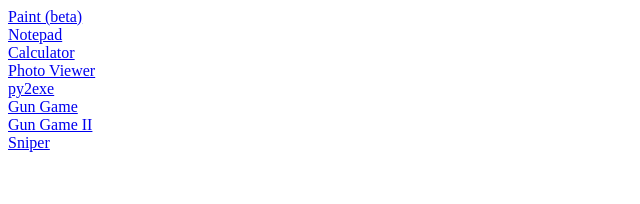
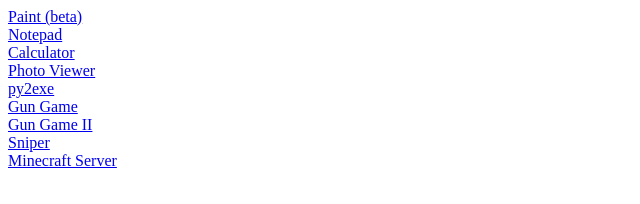
Before and after one commit to dogemanttv/dogemanttv.github.io, a plain HTML site: page index.html in a window 1280 px wide. Shown: the whole page, without its empty margins (0-640 px from the left). Drawn offline with Linux system fonts and the light colour scheme.

Commit message:
Update index.html

```diff
--- a/index.html
+++ b/index.html
@@ -23,6 +23,8 @@
   <a href="/Gun2/gun.html">Gun Game II</a>
   <br>
   <a href="/Sniper/sniper.html">Sniper</a>
+  <br>
+  <a href="/mcserver/index.html">Minecraft Server</a>
 </body>
 
 </html>
```
